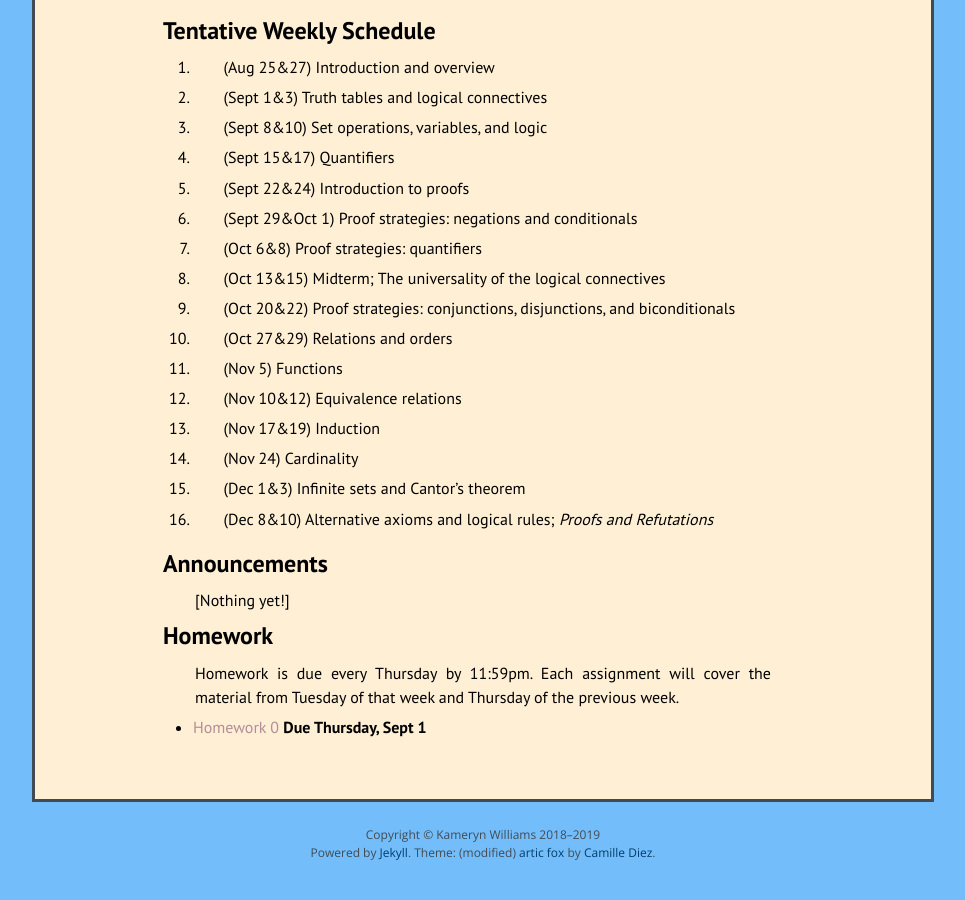
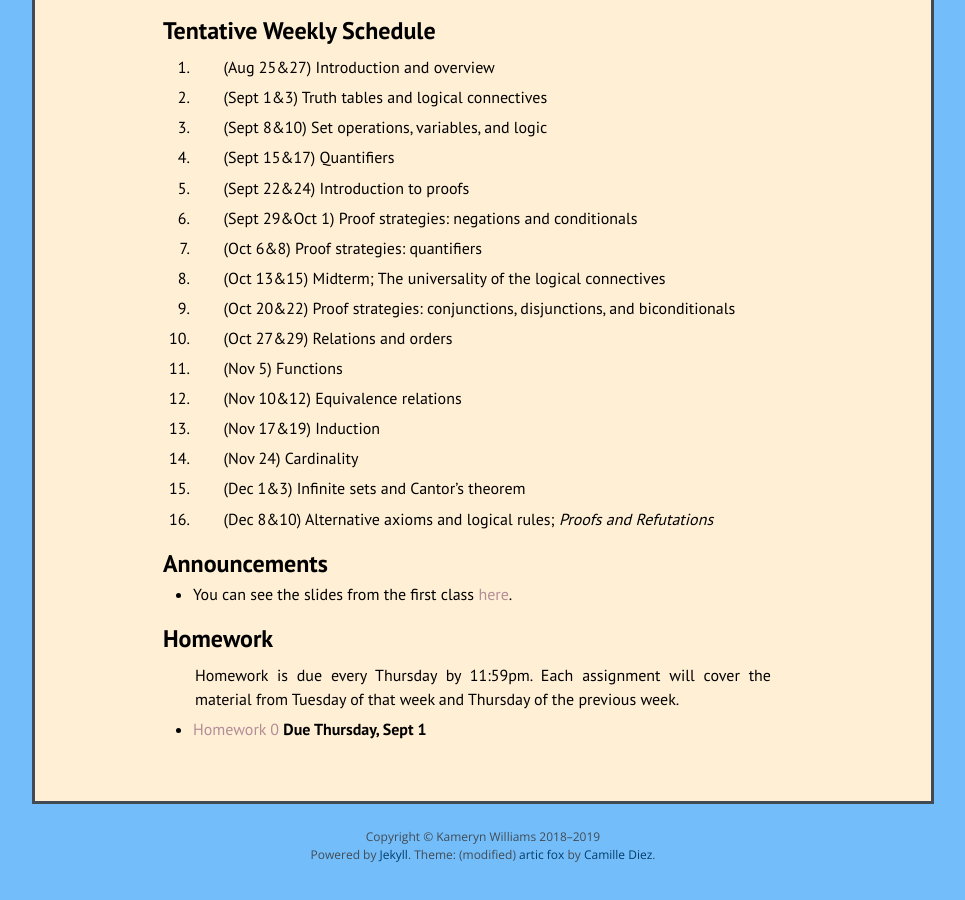
Before and after one commit to kamerynjw/kamerynjw.github.io, a Jekyll site: the page built from teaching/2020/math321.md, in a window 1280 px wide and 900 px high, scrolled down 631 px. Shown: the whole window, without its empty margins (157-1122 px from the left). Built offline with Jekyll 4.4.1, drawn with Linux system fonts in a browser that asks for light colours; nearby versions of some CDN libraries.

Commit message:
add link to intro slides under announcements

```diff
--- a/teaching/2020/math321.md
+++ b/teaching/2020/math321.md
@@ -66,7 +66,7 @@ Tentative Weekly Schedule
 Announcements
 -------------
 
-[Nothing yet!]
+* You can see the slides from the first class [here]({{ page.url }}intro.pdf).
 
 Homework
 --------
```
Also changed, not shown: 1 other file.
